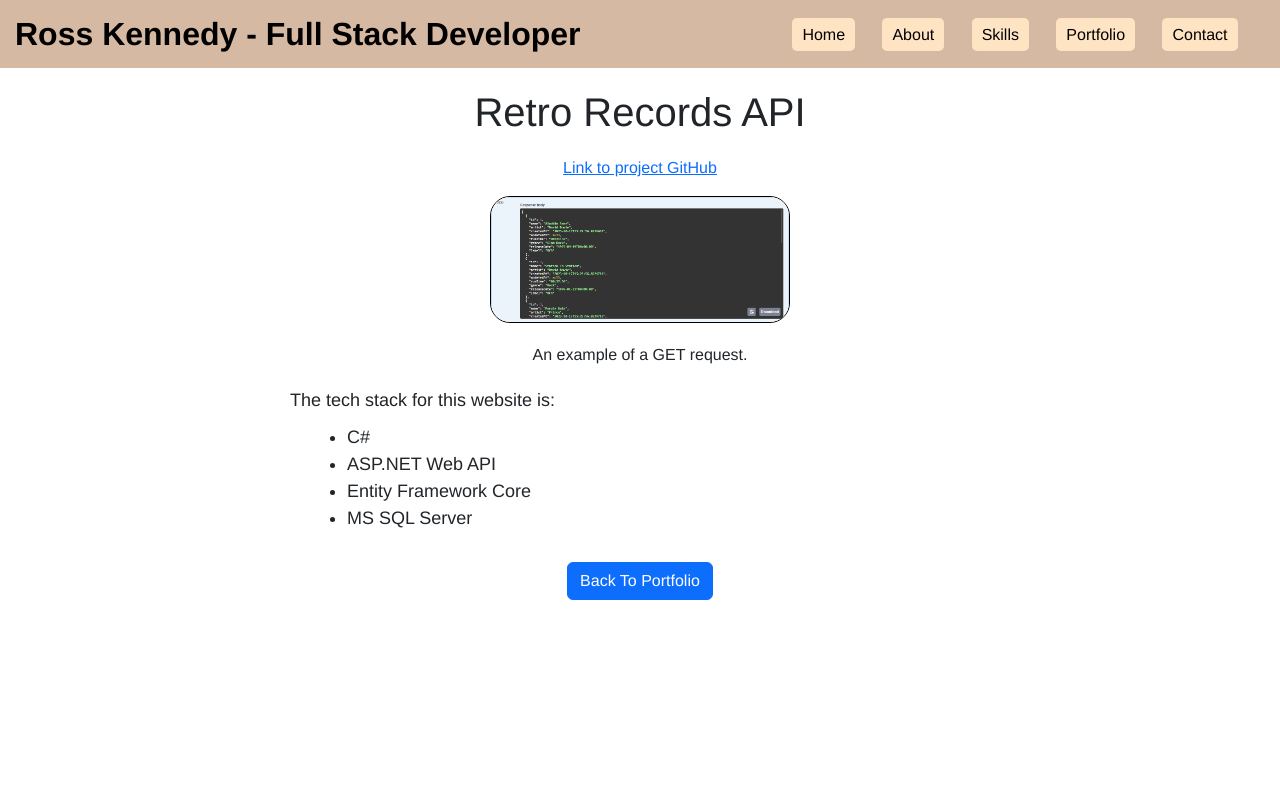
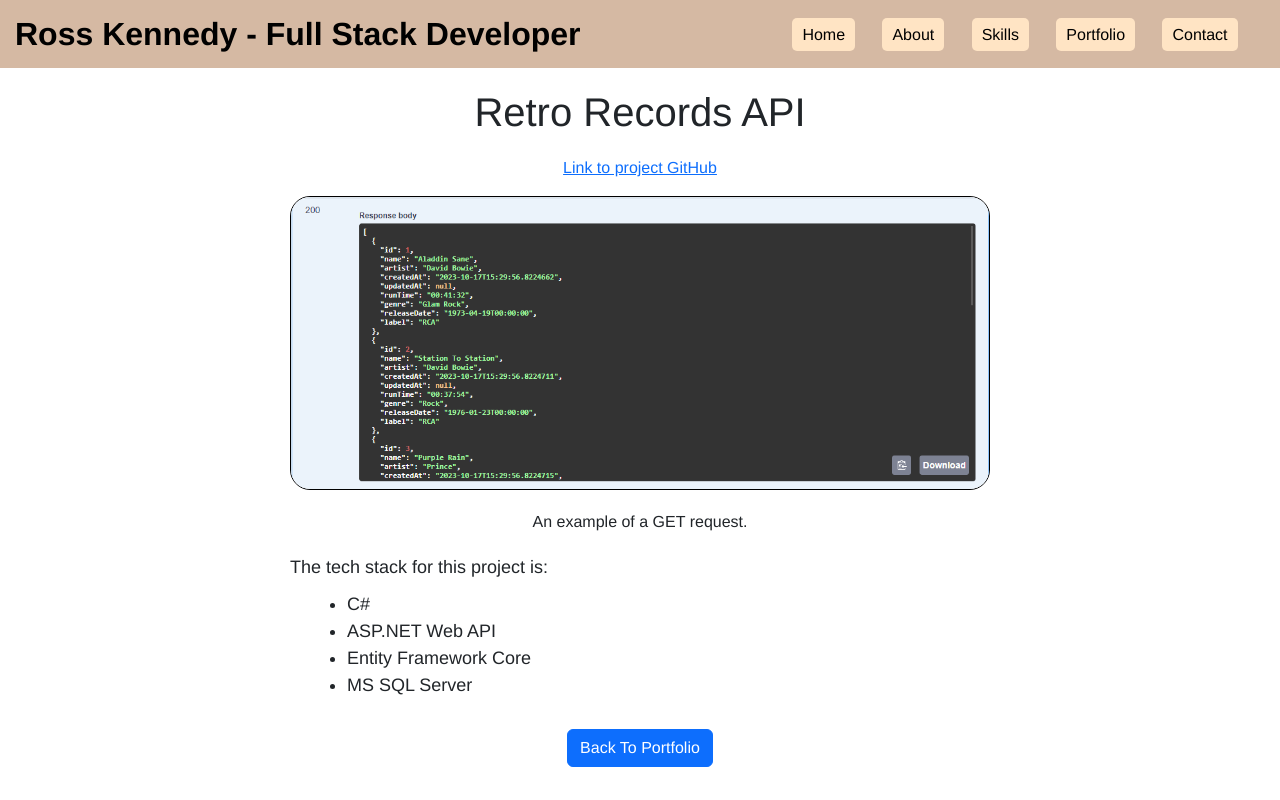
Before and after one commit to RoKen1000/portfolio-website, a React (Create React App) app: page /portfolio/retro-records-api in a window 1280 px wide. Built offline with nearby package versions, Linux system fonts and the light colour scheme.

Commit message:
Remove now-redundant CSS properties from PortfolioArticle.css. Make image in RetroRecordsAPI article more responsive by changing size. Change wording from website to project in the teck stack description.

```diff
--- a/src/components/portfolio-articles/RetroRecordsAPI.jsx
+++ b/src/components/portfolio-articles/RetroRecordsAPI.jsx
@@ -39,7 +39,7 @@ export const RetroRecordsAPI = () => {
                         <figcaption>An example of a GET request.</figcaption>
                     </figure>
                     <p></p>
-                    <p>The tech stack for this website is:</p>
+                    <p>The tech stack for this project is:</p>
                     <ul className="portfolio-article-tech-stack">
                         <li>C#</li>
                         <li>ASP.NET Web API</li>
--- a/src/styles/PortfolioArticle.css
+++ b/src/styles/PortfolioArticle.css
@@ -46,8 +46,8 @@
 }
 
 @media screen and (min-width: 600px){
-    #opticron-screenshot{
-        width: 600px;
+    #api-screenshot{
+        width: 500px;
     }
 }
 
@@ -70,7 +70,7 @@
     #conj-screenshot{
         width: 450px;
     }
-    #opticron-screenshot{
+    #api-screenshot{
         width: 700px;
     }
 }
```
